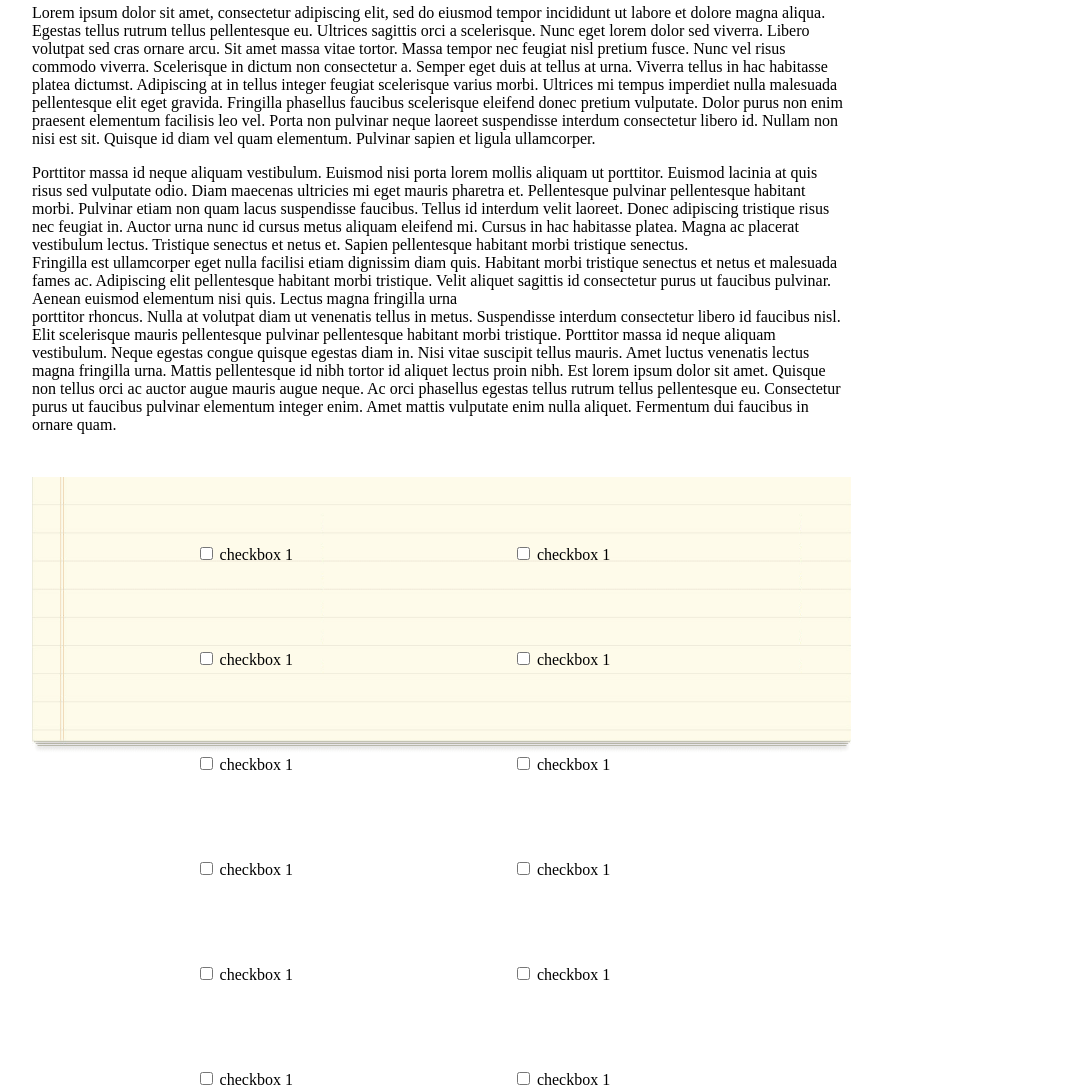
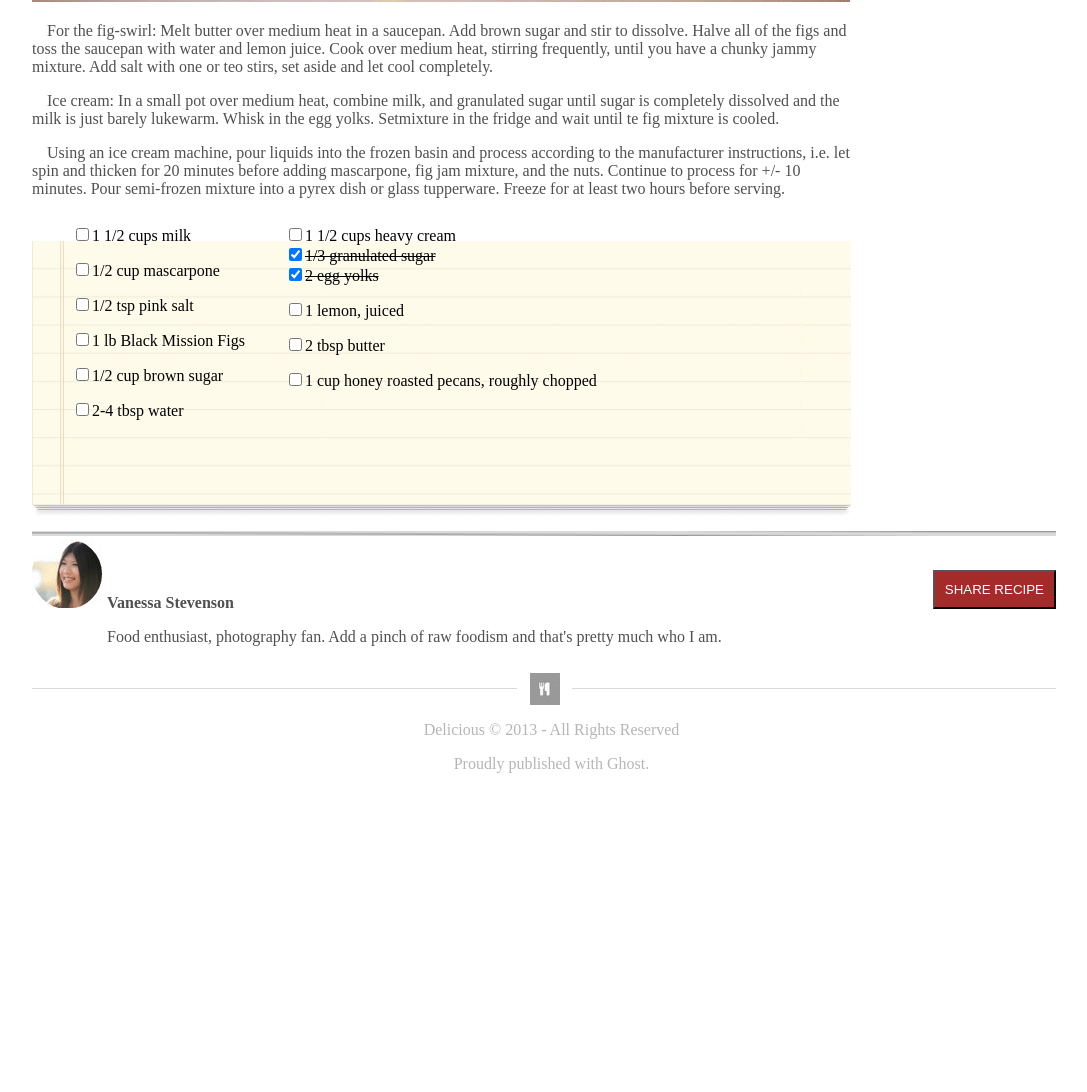
Before and after one commit to gina305/Chocolate-Pizza, a plain HTML site: page index.html in a window 1280 px wide. Shown: the part 781-1873 px from the top of the page, without its empty margins (160-1247 px from the left). After the commit the page ends 1570 px from the top, so only its background shows below. Drawn offline with Linux system fonts and the light colour scheme; a web font is replaced by a local one.

Commit message:
Updated CSS for Chocolate Pizza

```diff
--- a/index.html
+++ b/index.html
@@ -5,6 +5,8 @@
   <meta http-equiv="X-UA-Compatible" content="IE=edge">
   <meta name="viewport" content="width=device-width, initial-scale=1.0">
   <link rel="stylesheet" href="style.css">
+  <link rel="stylesheet" href="https://fonts.googleapis.com/css?family=Sofia">
+
 
   <title>Chocolate Cookie</title>
 </head>
@@ -15,12 +17,11 @@
 
                 <section>
                   <p id="delicious" > Delicious   </p>
+
                   <p id="below_delicious">THE BEST FOOD ON THE WEB </p>
+
                 </section>
         </section>
-
-
-        <!-- combined section for 2 lists of pictures -->
         <Section id="header-far_right_pictures">
 
 
@@ -43,36 +44,23 @@
 <!-- end first image section  -->
 
 
-
-
     </header>
+    <img src="./img/hr-img.png" id="grey-line" alt="" style="width: 100%; height:5px; ">
     <main>
 
         <section>
           <p id="top_main_1">Chocolate Pizza</p>
-          <p id="top_main_2">Posted on 15 Dec 2013</p>
+          <p id="top_main_2">Posted on 15 Dec 2013</p><img id="top_image" src="img/choco-pizza.png" alt="">
         </section>
 
 
-      <img id="top_image" src="img/choco-pizza.png" alt="">
+
 
 
      <section id="main_text">
-      <p >
-
-
-
-      Lorem ipsum dolor sit amet, consectetur adipiscing elit, sed do eiusmod tempor incididunt ut labore et dolore magna aliqua. Egestas tellus rutrum tellus pellentesque eu. Ultrices sagittis orci a scelerisque. Nunc eget lorem dolor sed viverra. Libero volutpat sed cras ornare arcu. Sit amet massa vitae tortor. Massa tempor nec feugiat nisl pretium fusce. Nunc vel risus commodo viverra. Scelerisque in dictum non consectetur a. Semper eget duis at tellus at urna. Viverra tellus in hac habitasse platea dictumst. Adipiscing at in tellus integer feugiat scelerisque varius morbi. Ultrices mi tempus imperdiet nulla malesuada pellentesque elit eget gravida. Fringilla phasellus faucibus scelerisque eleifend donec pretium vulputate. Dolor purus non enim praesent elementum facilisis leo vel. Porta non pulvinar neque laoreet suspendisse interdum consectetur libero id. Nullam non nisi est sit. Quisque id diam vel quam elementum. Pulvinar sapien et ligula ullamcorper.
-      <div></div>
-      Porttitor massa id neque aliquam vestibulum. Euismod nisi porta lorem mollis aliquam ut porttitor. Euismod lacinia at quis risus sed vulputate odio. Diam maecenas ultricies mi eget mauris pharetra et. Pellentesque pulvinar pellentesque habitant morbi. Pulvinar etiam non quam lacus suspendisse faucibus. Tellus id interdum velit laoreet. Donec adipiscing tristique risus nec feugiat in. Auctor urna nunc id cursus metus aliquam eleifend mi. Cursus in hac habitasse platea. Magna ac placerat vestibulum lectus. Tristique senectus et netus et. Sapien pellentesque habitant morbi tristique senectus.
-      <div></div>
-      Fringilla est ullamcorper eget nulla facilisi etiam dignissim diam quis. Habitant morbi tristique senectus
-      et netus et malesuada fames ac. Adipiscing elit pellentesque habitant morbi tristique. Velit aliquet sagittis
-      id consectetur purus ut faucibus pulvinar. Aenean euismod elementum nisi quis. Lectus magna fringilla urna
-      <div></div>
-      porttitor rhoncus. Nulla at volutpat diam ut venenatis tellus in metus. Suspendisse interdum consectetur libero id faucibus nisl. Elit scelerisque mauris pellentesque pulvinar pellentesque habitant morbi tristique. Porttitor massa id neque aliquam vestibulum. Neque egestas congue quisque egestas diam in. Nisi vitae suscipit tellus mauris. Amet luctus venenatis lectus magna fringilla urna. Mattis pellentesque id nibh tortor id aliquet lectus proin nibh. Est lorem ipsum dolor sit amet. Quisque non tellus orci ac auctor augue mauris augue neque. Ac orci phasellus egestas tellus rutrum tellus pellentesque eu. Consectetur purus ut faucibus pulvinar elementum integer enim. Amet mattis vulputate enim nulla aliquet. Fermentum dui faucibus in ornare quam.
-      </p>
-
+      <p >For the fig-swirl: Melt butter  over medium heat in a saucepan. Add brown sugar and stir to dissolve. Halve all of the figs and toss the saucepan with water and lemon juice. Cook over medium heat, stirring frequently, until you have a chunky jammy mixture. Add salt with one or teo stirs, set aside and let cool completely.</p>
+      <p>Ice cream: In a small pot over medium heat, combine milk, and granulated sugar until sugar is completely dissolved and the milk is just barely lukewarm. Whisk in the egg yolks. Setmixture in the fridge and wait until te fig mixture is cooled.</p>
+      <p>Using an ice cream machine, pour liquids into the frozen basin and process according to the manufacturer instructions, i.e. let spin and thicken for 20 minutes before adding mascarpone, fig jam mixture, and the nuts. Continue to process for +/- 10 minutes. Pour semi-frozen mixture into a pyrex dish or glass tupperware. Freeze for at least two hours before serving.</p>
 
     </section>
 
@@ -84,39 +72,41 @@
     <!-- https://stackoverflow.com/questions/1229856/what-is-the-best-way-to-style-a-list-of-checkboxes -->
               <section id="Two_lists">
               <ul class="myUL">
-                <li id="two_list_li_elements"><input type="checkbox"> checkbox 1</li>
-                <li id="two_list_li_elements"><input type="checkbox"> checkbox 1</li>
-                <li id="two_list_li_elements"><input type="checkbox"> checkbox 1</li>
-                <li id="two_list_li_elements"><input type="checkbox"> checkbox 1</li>
-                <li id="two_list_li_elements"><input type="checkbox"> checkbox 1</li>
-                <li id="two_list_li_elements"><input type="checkbox"> checkbox 1</li>
+                <li id="two_list_li_elements"><input type="checkbox">1 1/2 cups milk</li>
+                <li id="two_list_li_elements"><input type="checkbox">1/2 cup mascarpone</li>
+                <li id="two_list_li_elements"><input type="checkbox">1/2 tsp pink salt</li>
+                <li id="two_list_li_elements"><input type="checkbox">1 lb Black Mission Figs</li>
+                <li id="two_list_li_elements"><input type="checkbox">1/2 cup brown sugar</li>
+                <li id="two_list_li_elements"><input type="checkbox">2-4 tbsp water</li>
               </ul>
 
               <ul class="myUL">
-                <li id="two_list_li_elements"><input type="checkbox"> checkbox 1</li>
-                <li id="two_list_li_elements"><input type="checkbox"> checkbox 1</li>
-                <li id="two_list_li_elements"><input type="checkbox"> checkbox 1</li>
-                <li id="two_list_li_elements"><input type="checkbox"> checkbox 1</li>
-                <li id="two_list_li_elements"><input type="checkbox"> checkbox 1</li>
-                <li id="two_list_li_elements"><input type="checkbox"> checkbox 1</li>
+                <li id="two_list_li_elements"><input type="checkbox">1 1/2 cups heavy cream</li>
+                <li id="lined"><input type="checkbox" checked="checked">1/3 granulated sugar</li>
+                <li id="lined"><input type="checkbox" checked="checked">2 egg yolks</li>
+                <li id="two_list_li_elements"><input type="checkbox">1 lemon,  juiced</li>
+                <li id="two_list_li_elements"><input type="checkbox">2 tbsp butter</li>
+                <li id="two_list_li_elements"><input type="checkbox">1 cup honey roasted pecans, roughly chopped</li>
+              </ul>
+            </section>
+          </section>
+            <section>
+              <img src="./img/hr-img.png" id="grey-line" alt="" style="width: 100%; height:5px; ">
+              <div id="social" style="width: 50%"></div>
+              </div>
+            <div>
+              <img src="./img/van-pic.png" alt="" id="profile-photo"> <p id="name" style="display: inline;">Vanessa Stevenson</p> <button id="share" style="float: right; top: 5px; margin-top: 30px;">SHARE RECIPE</button>
+              <P style="text-indent: 75px; display: block; width: 100%;">Food enthusiast, photography fan. Add a pinch of raw foodism and that's pretty much who I am.</P>
 
-              </ul>
+            </div>
+      </section>
+    </main>
 
-            </section>
+    <footer class="flourish">
+     <img src="./img/small-logo.png" alt="">
+     </footer>
+     <p class="copyright">Delicious &copy; 2013 - All Rights Reserved </p>
+      <p  class="copyright">Proudly published with Ghost.</p>
 
-
-
-            <!-- end of picture and list  -->
-            </section>
-
-
-
-
-
-
-
-
-    </main>
-    <footer></footer>
 </body>
 </html>
--- a/style.css
+++ b/style.css
@@ -58,8 +58,6 @@ margin-top: 0px;
 }
 
 
-
-
 /* Starting on the body */
 
 #top_image{
@@ -109,30 +107,108 @@ margin-bottom: 0%;
 #Two_lists{
   display: flex;
   flex-direction: row ;
-
-  /* was 25% */
-  column-gap:200px;
-
+  padding-top: 20px;
   justify-content: space-evenly;
 
   /* list-style-type: none; */
-  margin-left: 7%;
- margin-top: 2%;
+
+ margin-top: 5px;
   position: absolute;
-  top:150.5%;
-  left: 20%;
-
+  top:950px;
+  left: 15%;
 }
 
 .myUL {
   display: block;
-  padding: 10px;
-  margin-top: 0;
-  /* list-style-type:none;  */
 
 }
 
 
+
 #two_list_li_elements{
-  margin-top: 85px;
+
+  padding-top: 15px;
+
 }
+
+#lined{
+ text-decoration: line-through;
+}
+
+#delicious{
+  font-family: "Sofia", sans-serif;
+  font-style: italic;
+}
+#below_delicious{
+  color: rgb(56, 56, 56);
+  font-weight: 500;
+}
+p{
+  text-indent: 15px;
+  color: rgb(80, 80, 80);
+}
+
+#share{
+  background-color: brown;
+  color: white;
+  padding: 10px;
+
+}
+#grey-line {
+  background-image: radial-gradient(#dadada 20%, #dadada 20%);
+  background-position: 0 0;
+  background-size: 100px 100px;
+  height: 205px;
+}
+
+#name{
+  font-weight: bolder;
+}
+
+footer{
+  padding-top: 10px;
+  text-align: center;
+  color: #dadada;
+}
+
+
+
+footer p{
+  color: #cacaca;
+  padding: 0px;
+}
+footer img{
+  vertical-align: middle;
+}
+
+/* CSS for the flourish class was Retrieved from https://codepen.io/jmaker/pen/rVNQEK */
+.flourish {
+  display: block;
+  overflow: hidden;
+  text-align: center;
+}
+.flourish:before,
+.flourish:after {
+  content: "";
+  display: inline-block;
+  vertical-align: middle;
+  position: relative;
+  width: 50%;
+  border-top-style: solid;
+  border-top-width: 1px;
+}
+.flourish:before {
+  right: 0.5em;
+  margin-left: -50%;
+}
+.flourish:after {
+  left: 0.5em;
+  margin-right: -50%;
+}
+
+.copyright{
+  overflow: hidden;
+  text-align: center;
+  vertical-align: middle;
+  color: #b6b6b6;
+}
```
